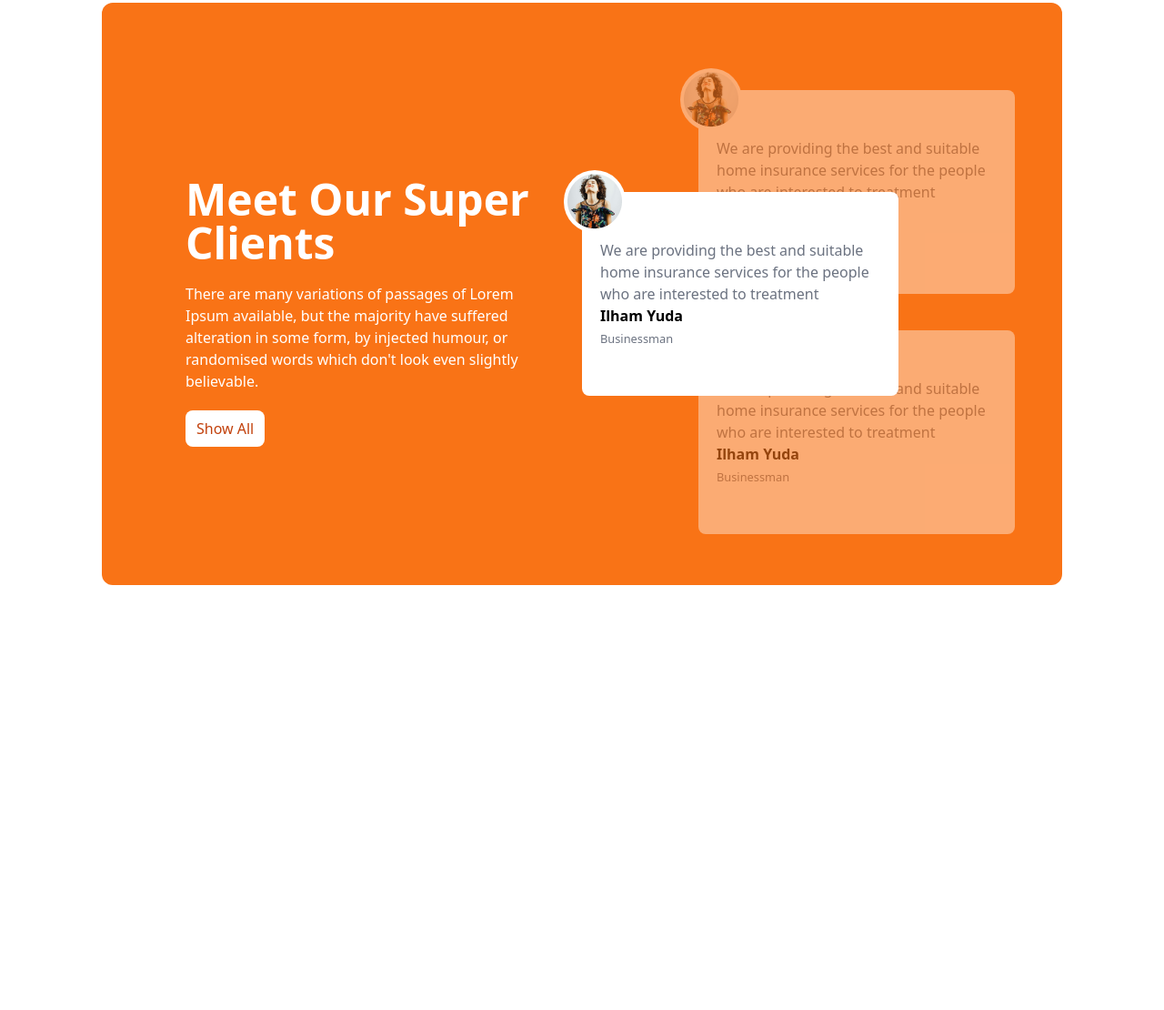
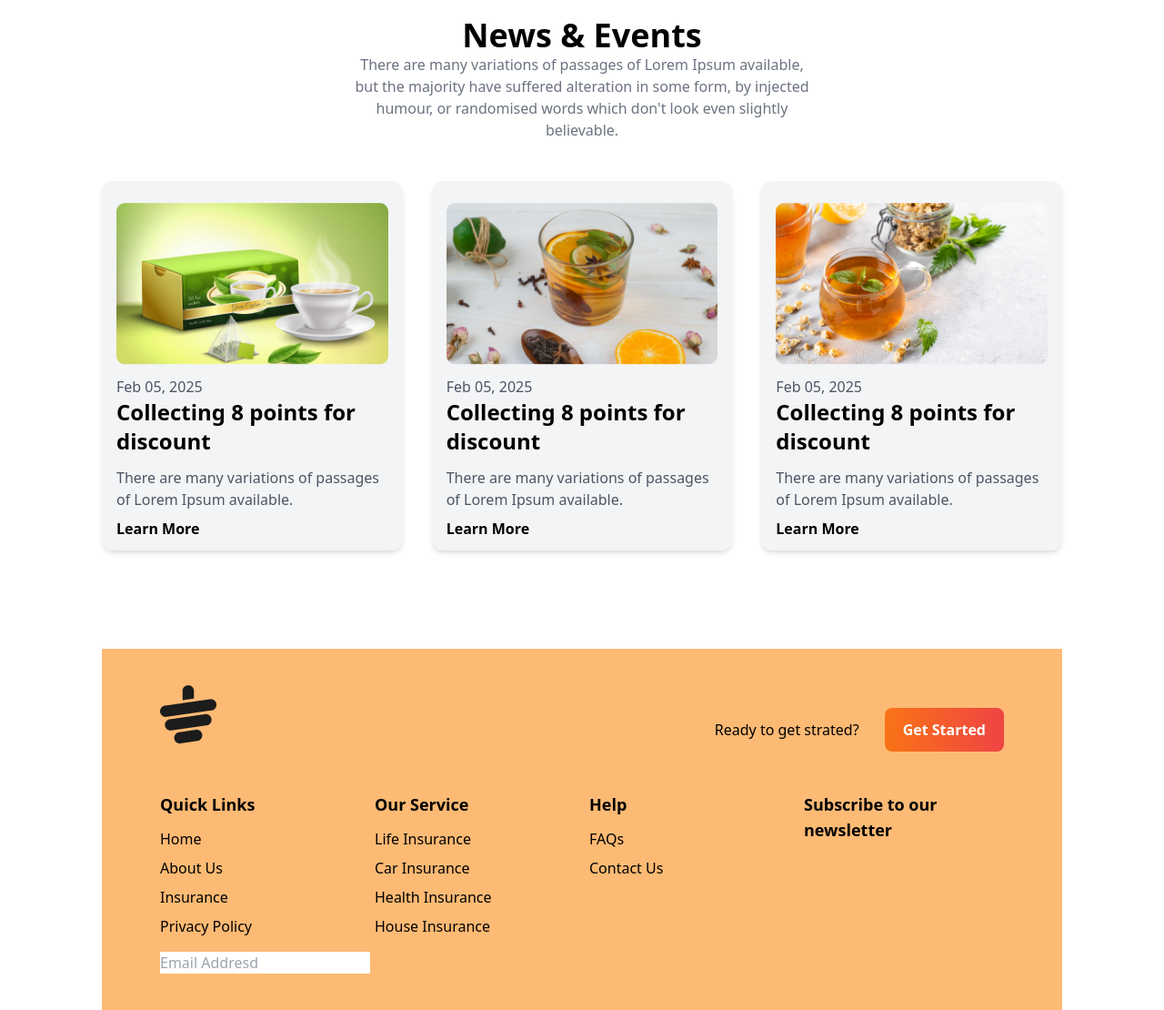
Before and after one commit to afridi45310/Tea-house-repo, a plain HTML site: page index.html in a window 1280 px wide. Shown: the part 1777-2887 px from the top of the page at 91% size. Before the commit the page ends 2484 px from the top, so only its background shows below. Drawn offline with nearby package versions, Linux system fonts and the light colour scheme.

Commit message:
section and footer done

```diff
--- a/index.html
+++ b/index.html
@@ -119,56 +119,100 @@
             </div>
           </div>
         </section>
-        <!-- revius  -->
-
-        <section class="mt-20 mb-16">
-          <div class="bg-gradient-to-r from bg-orange-500 to-red-500 rounded-xl grid grid-cols-1 lg:grid-cols-2 text-white px-6 md:px-16">
-           <div class="flex justify-center items-center overflow-hidden px-7">
-            <div>
-              <H1 class="text-5xl font-bold mb-5 mt-10">Meet Our Super Clients</H1>
-              <p class="mb-5">There are many variations of passages of Lorem Ipsum available, but the majority have suffered alteration in some form, by injected humour, or randomised words which don't look even slightly believable. </p>
-              <button class="bg-white text-orange-700 px-3 py-2 rounded-lg">Show All</button>
+        <!-- revious  -->
+         <section class="py-8 lg:py-24">
+          <div class="text-center mb-8">
+            <h1 class="text-3xl md:text-4xl font-bold">News & Events</h1>
+            <p class="text-gray-500 max-w-lg mx-auto">There are many variations of passages of Lorem Ipsum available, but the majority have suffered alteration in some form, by injected humour, or randomised words which don't look even slightly believable. </p>
+          </div>
+          <diV class="grid grid-cols-1 md:grid-cols-1 lg:grid-cols-3 gap-8  py-3">
+            <div class="rounded-xl shadow-md bg-gray-100 p-4 py-3">
+              <img class=" py-3 " src="images/news-1.png" alt="">
+              <h6 class="text-gray-600">Feb 05, 2025</h6>
+              <h2 class="font-bold text-2xl mb-3">Collecting 8 points for discount</h2>
+              <p class="text-gray-600 mb-2">There are many variations of passages of Lorem Ipsum available.</p>
+              <button class="text-black font-bold hover:text-blue-500">Learn More</button>
+            </div>
+            <div class="rounded-xl shadow-md bg-gray-100 p-4 py-3">
+              <img class=" py-3 " src="images/news-2.png" alt="">
+              <h6 class="text-gray-600">Feb 05, 2025</h6>
+              <h2 class="font-bold text-2xl mb-3">Collecting 8 points for discount</h2>
+              <p class="text-gray-600 mb-2">There are many variations of passages of Lorem Ipsum available.</p>
+              <button class="text-black font-bold hover:text-orange-500">Learn More</button>
+            </div>
+            <div class="rounded-xl shadow-md bg-gray-100 p-4 py-3">
+              <img class=" py-3 " src="images/news-3.png" alt="">
+              <h6 class="text-gray-600">Feb 05, 2025</h6>
+              <h2 class="font-bold text-2xl mb-3">Collecting 8 points for discount</h2>
+              <p class="text-gray-600 mb-2">There are many variations of passages of Lorem Ipsum available.</p>
+              <button class="text-black font-bold hover:text-green-500">Learn More</button>
+            </div>
+          </diV>
+         </section>
+         <footer class="bg-orange-300 text-black py-10 px-4 md:px-16 ">
+        <div class="w-7/11 mx-auto">
+          <div class="mb-5 flex justify-between">
+            <img class="mb-8" src="images/cup.png" alt="">
+            <div class="flex items-center gap-7">
+              <h4>Ready to get strated?</h4>
+              <button class="bg-gradient-to-r from-orange-500 to-red-500 px-5 py-3 rounded-lg text-white font-bold ">Get Started</button>
             </div>
           </div>
-            <!-- card -->
-             <div class="relative py-24 ">
-              <div class="absolute z-10 md:top-52 top-44">
-                <div class=" relative w-full md:w-3/4 h-56 bg-white text-black rounded-lg flex items-center px-5 ">
-                  <div class="absolute  -top-6 -left-5 bg-white rounded-full">
-                    <img class="p-1" src="images/client.png" alt="">
-                  </div>
-                  <div class="">
-                    <p class="text-gray-500">We are providing the best and suitable home insurance services for the people who are interested to treatment</p>
-                    <h1 class="font-bold">Ilham Yuda</h1>
-                    <small class="text-gray-500">Businessman</small>
-                  </div>
-                </div>
-               </div>
-              <div class="relative w-full left-8 md:left-32 md:w-3/4 h-56 bg-white text-black rounded-lg flex items-center px-5 opacity-40">
-                <div class="absolute -top-6 -left-5 bg-white rounded-full">
-                  <img class="p-1" src="images/client.png" alt="">
+          <div class="grid grid-cols-1 md:grid-cols-2 lg:grid-cols-4 gap-4">
+            <div>
+              <h3 class="font-semibold text-lg mb-3">Quick Links</h3>
+              <ul class="space-y-2">
+                <li>
+                  <a class="hover:text-orange-600" href="">Home</a>
+                </li>
+                <li>
+                  <a class="hover:text-orange-600" href="#">About Us</a>
+                </li>
+                <li>
+                  <a class="hover:text-orange-600" href="#">Insurance</a>
+                </li>
+                <li>
+                  <a class="hover:text-orange-600" href="#">Privacy Policy</a>
+                </li>
+              </ul>
             </div>
             <div>
-                  <p class="text-gray-500">We are providing the best and suitable home insurance services for the people who are interested to treatment</p>
-                  <h1 class="font-bold">Ilham Yuda</h1>
-                  <small class="text-gray-500">Businessman</small>
-                </div>
-              </div>
-              <!-- middle card -->
-
-             <div class="relative top-10 left-8 md:left-32 w-full md:w-3/4 h-56 bg-white text-black rounded-lg flex items-center px-5 opacity-40">
-              <div class="absolute -top-6 -left-5 bg-white rounded-full">
-                <img class="p-1" src="images/client.png" alt="">
+              <h3 class="font-semibold text-lg mb-3">Our Service</h3>
+              <ul class="space-y-2">
+                <li>
+                  <a class="hover:text-orange-600" href="#">Life Insurance</a>
+                </li>
+                <li>
+                  <a class="hover:text-orange-600" href="#">Car Insurance</a>
+                </li>
+                <li>
+                  <a class="hover:text-orange-600" href="#">Health Insurance</a>
+                </li>
+                <li>
+                  <a class="hover:text-orange-600" href="#">House Insurance</a>
+                </li>
+              </ul>
             </div>
             <div>
-                <p class="text-gray-500">We are providing the best and suitable home insurance services for the people who are interested to treatment</p>
-                <h1 class="font-bold">Ilham Yuda</h1>
-                <small class="text-gray-500">Businessman</small>
+              <h3 class="font-semibold text-lg mb-3">Help</h3>
+              <ul class="space-y-2">
+                <li>
+                  <a class="hover:text-orange-600" href="#">FAQs</a>
+                </li>
+                <li>
+                  <a class="hover:text-orange-600" href="#">Contact Us</a>
+                </li>
+                <li>
+            </div>
+             <h3 class="font-semibold text-lg mb-3 ">Subscribe to our newsletter</h3>
+             <div class="flex flex-col space-y-2">
+              <div class="">
+                <input
+                placeholder="Email Addresd" type="text" name="" id="">
               </div>
              </div>
           </div>
         </div>
-        </section>
-     </main>
+      </footer>
 </body>
 </html>
```
Lines whose indentation alone changed are shown as unchanged.
